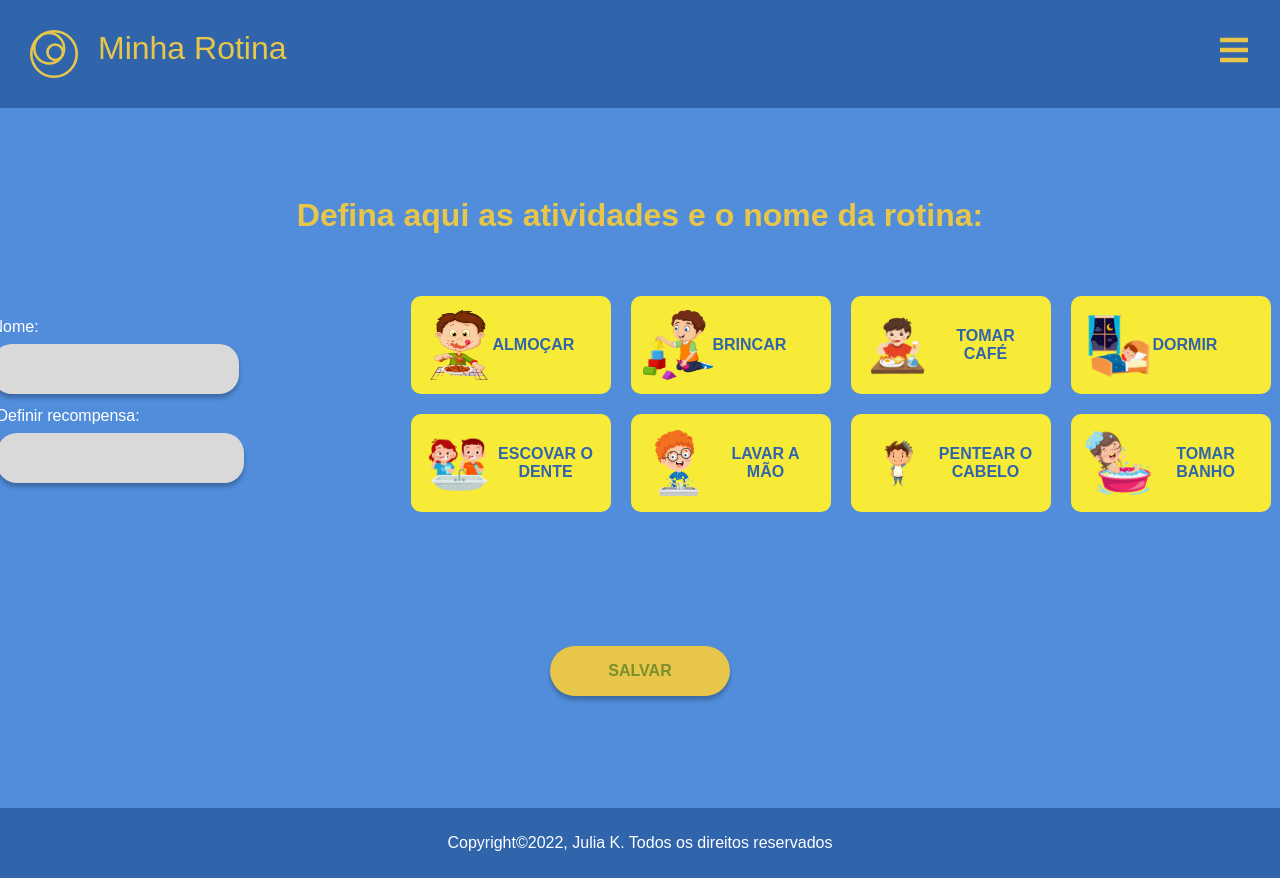
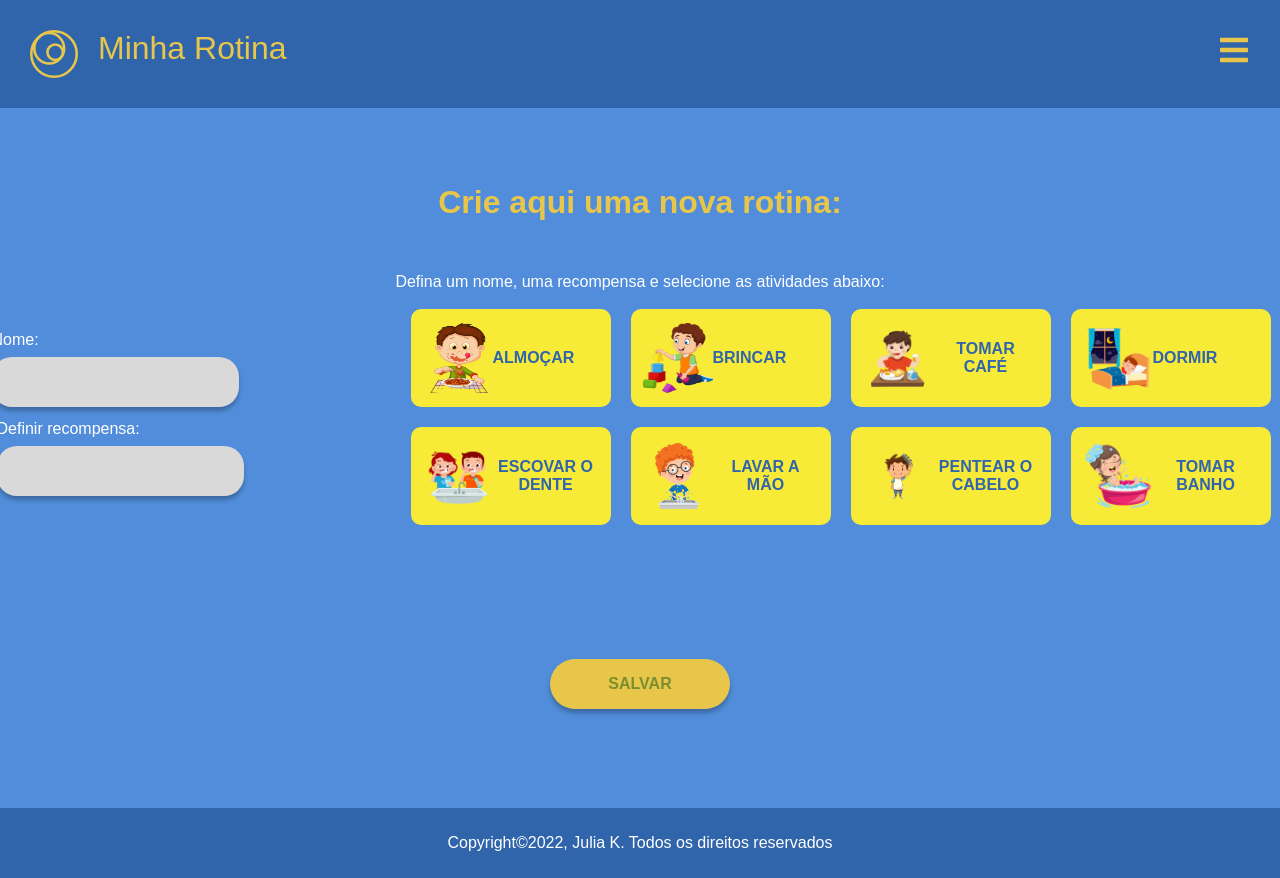
Before and after one commit to juliaprestes/app-minha-rotina, a React (Create React App) app in the folder my-app/: page /rotinas in a window 1280 px wide. Shown: the top 878 px of the page. Built offline with nearby package versions, Linux system fonts and the light colour scheme; sample sign-in values are in the browser's storage.

Commit message:
feat: mudança de titulo

```diff
--- a/my-app/src/pages/Rotinas/index.tsx
+++ b/my-app/src/pages/Rotinas/index.tsx
@@ -63,8 +63,11 @@ const Rotinas = () => {
       <div className="container content bg-azul-claro">
         <section className="py-md">
           <div className="flex flex-column align-center">
-            <h1 className="mb-lg titulo  text-orange">
-              Defina aqui as atividades e o nome da rotina:
+            <h1 className="mb-lg text-center titulo text-orange">
+              Crie aqui uma nova rotina:
+            </h1>
+            <h1 className="pb-sm text-white">
+              Defina um nome, uma recompensa e selecione as atividades abaixo:
             </h1>
           </div>
           <div className="flex margin-around">
```
